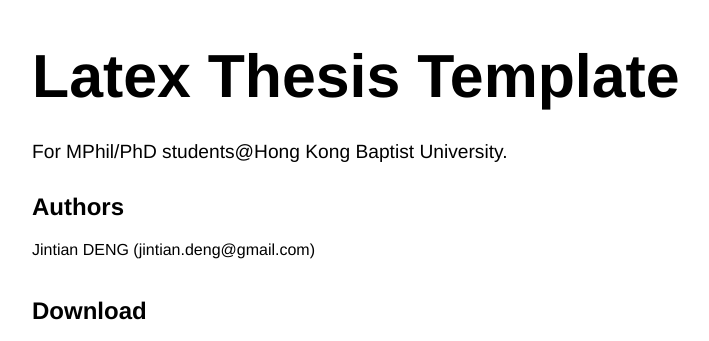
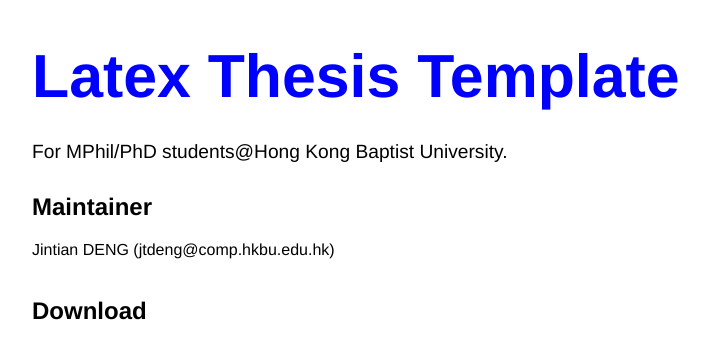
Before and after one commit to Jintian/HKBUThesisTemplate, a plain HTML site: page index.html in a window 1280 px wide. Shown: the top 341 px of the page, without its empty margins (258-967 px from the left). Drawn offline with Linux system fonts and the light colour scheme.

Commit message:
Adjust the title's color

```diff
--- a/index.html
+++ b/index.html
@@ -2,7 +2,7 @@
 <html>
 	<head>
 		<meta charset='utf-8'>
-			<title>Jintian/HKBUThesisTemplate @ GitHub</title>
+			<title>Latex Thesis Template</title>
 			<style type="text/css">
 				body {
 					margin-top: 1.0em;
@@ -18,14 +18,12 @@
 				h1 a { text-decoration: none }
 				h2 { font-size: 1.5em; color: #000000; }
 				h3 { text-align: center; color: #000000; }
-				a { color: #000000; }
+				a { color: #00f; }
 				.description { font-size: 1.2em; margin-bottom: 30px; margin-top: 30px;}
-				pre { background: #000; color: #fff; padding: 15px;}
 				hr { border: 0; width: 80%; border-bottom: 1px solid #aaa}
-				.footer { text-align:center; padding-top:30px; font-style: italic; }
 			</style>
 			<meta name="description" content="Latex thesis template for MPhil/PhD students AT Hong Kong Baptist University"/>
-			<meta name="keywords" content="HKBU, template, Thesis, MPhil, PhD, graduation, latex, Hong Kong Baptist University"/>
+			<meta name="keywords" content="HKBU, template, Thesis, MPhil, PhD, graduation, latex, Hong Kong Baptist University, graduate student, cssa"/>
 		</head>
 		<body>
 			<div id="container">
@@ -36,20 +34,17 @@
 					For MPhil/PhD students@Hong Kong Baptist University.
 				</div>
 
-				<h2>Authors</h2>
-				<p>Jintian DENG (jintian.deng@gmail.com)
-<br/>
-<br/>      </p>
+				<h2>Maintainer</h2>
+				<p>Jintian DENG (jtdeng@comp.hkbu.edu.hk)<br/><br/></p>
 
 
 				<h2>Download</h2>
 				<p>
 					You can download this project in either
-					<a href="http://github.com/Jintian/HKBUThesisTemplate/zipball/master">
-						<img border="0" width="90" src="zip.png"></a> or
-						<a href="http://github.com/Jintian/HKBUThesisTemplate/tarball/master">
-							<img border="0" width="90" src="tar.png"></a>
-						</p>
-					</div>
-				</body>
-			</html>
+					<a href="http://github.com/Jintian/HKBUThesisTemplate/zipball/master"> <img border="0" width="90" src="zip.png"></a> or
+					<a href="http://github.com/Jintian/HKBUThesisTemplate/tarball/master"> <img border="0" width="90" src="tar.png"></a>
+				</p>
+			</div>
+
+		</body>
+	</html>
```
